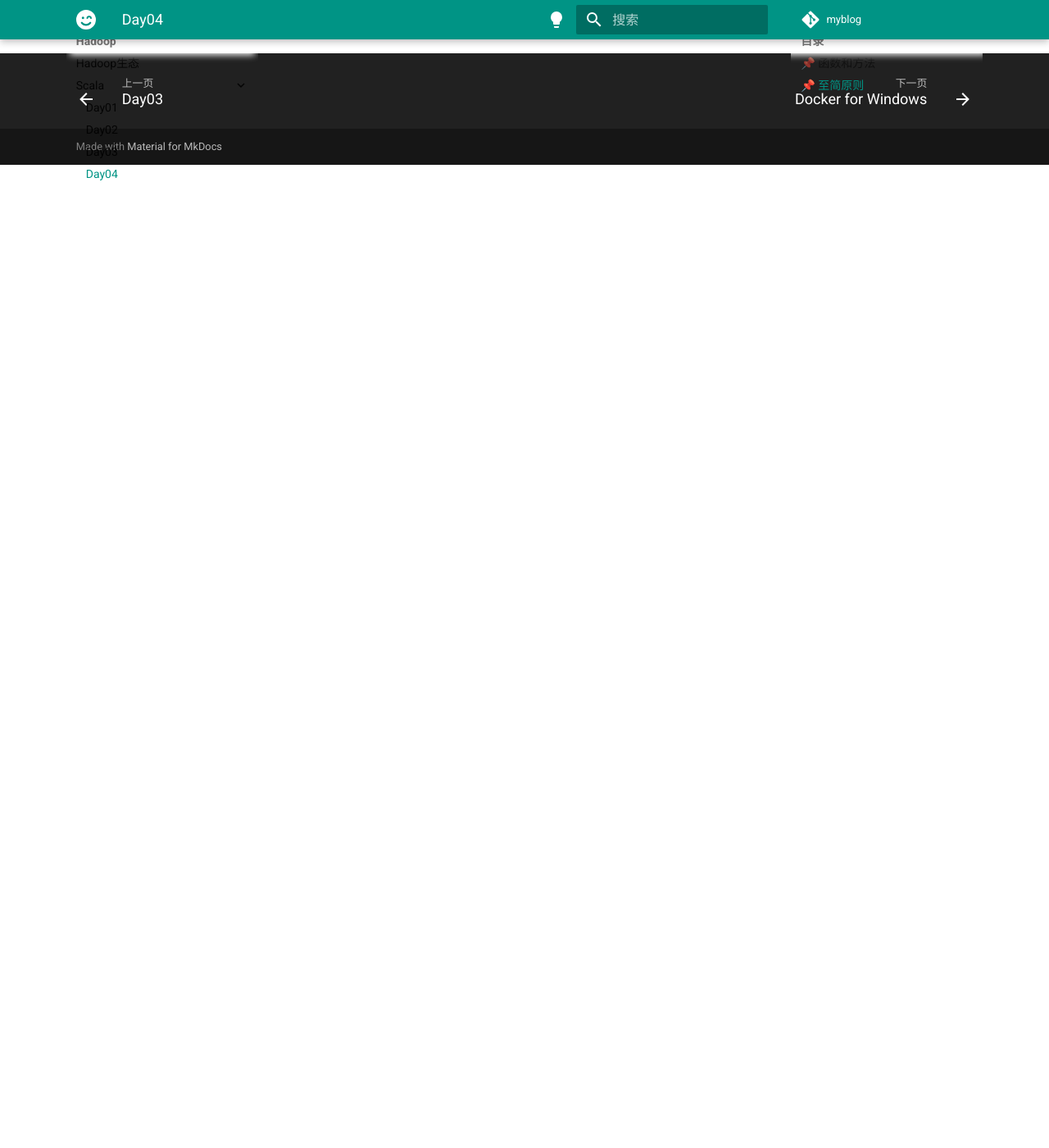
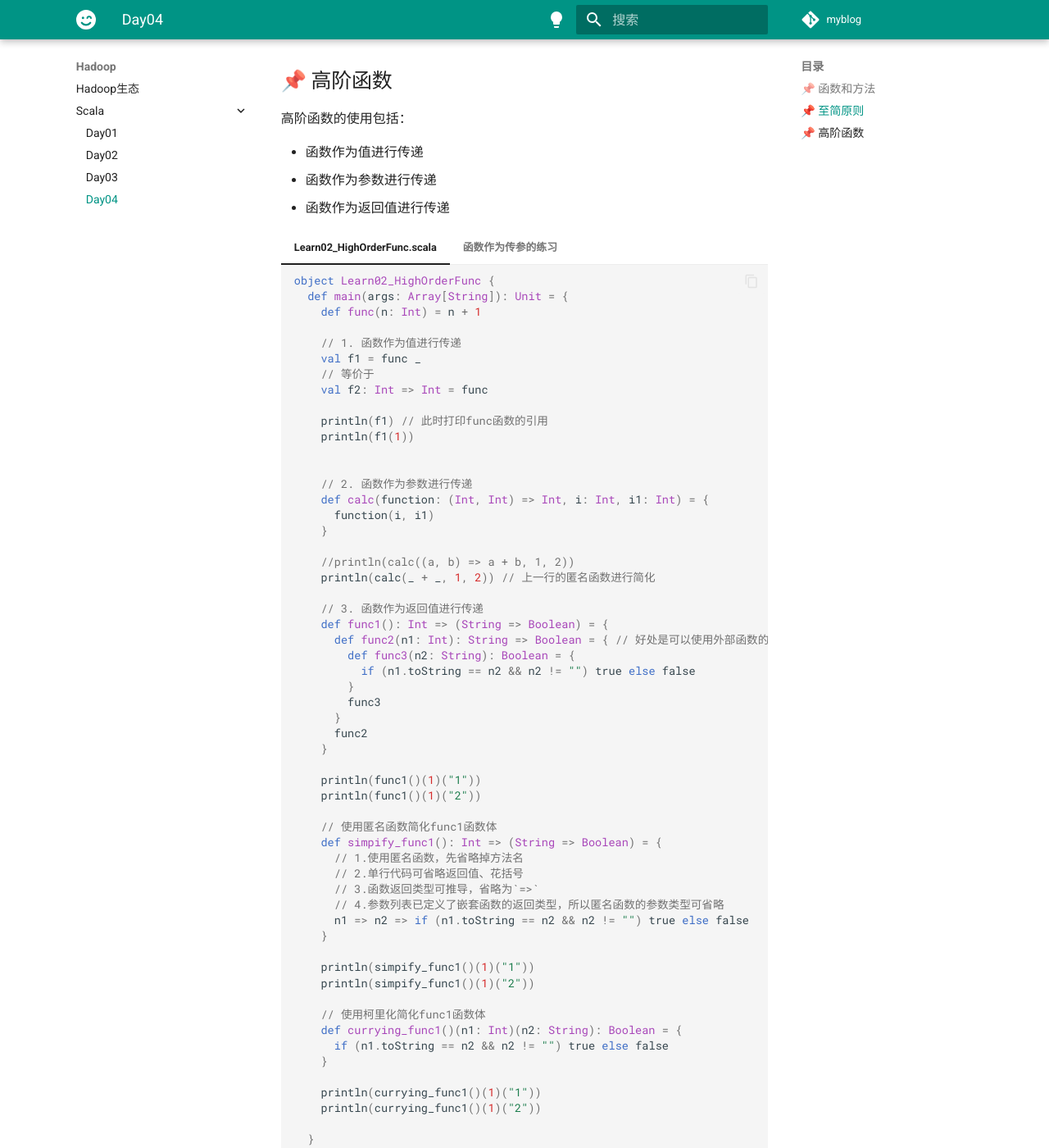
Before and after one commit to Jork-S-B/Jork-S-B.github.io, an MkDocs documentation site: the page built from docs/hadoop/scala/day04.md, in a window 1280 px wide and 1400 px high, scrolled down 1339 px. Shown: the whole window at 82% size. Built offline with MkDocs 1.6.1 and Material for MkDocs 9.7.7, drawn with Linux system fonts in a browser that asks for light colours; comment, search, counter and statistics services are not loaded; before the commit the page ends 1540 px from its top, so only the background shows below that; some of the changed text lies outside the part shown.

Commit message:
1.补充笔记说明 2.补充高阶函数笔记

````diff
--- a/docs/hadoop/scala/day04.md
+++ b/docs/hadoop/scala/day04.md
@@ -11,7 +11,7 @@ Scala融合了面向对象编程及函数式编程。
 ## 📌 至简原则
 
 * __如果函数体只有一行代码，可省略花括号__
-* __如果返回值类型能推断出来，那么:和返回值类型可省略__
+* __如果返回值类型能推断出来，那么返回值类型可省略为`=>`__
 * __如果参数按顺序只使用一次，可直接使用下划线代替__
 * __如果参数列表中只有一个参数，小括号可省略__
 * 如果没有参数列表，函数声明可以省略小括号，而调用时必须省略小括号
@@ -44,3 +44,88 @@ Scala融合了面向对象编程及函数式编程。
     }
 
     ```
+
+## 📌 高阶函数
+
+高阶函数的使用包括：
+
+* 函数作为值进行传递
+* 函数作为参数进行传递
+* 函数作为返回值进行传递
+
+=== "Learn02_HighOrderFunc.scala"
+
+    ```scala
+    object Learn02_HighOrderFunc {
+      def main(args: Array[String]): Unit = {
+        def func(n: Int) = n + 1
+
+        // 1. 函数作为值进行传递
+        val f1 = func _
+        // 等价于
+        val f2: Int => Int = func
+
+        println(f1) // 此时打印func函数的引用
+        println(f1(1))
+
+
+        // 2. 函数作为参数进行传递
+        def calc(function: (Int, Int) => Int, i: Int, i1: Int) = {
+          function(i, i1)
+        }
+
+        //println(calc((a, b) => a + b, 1, 2))
+        println(calc(_ + _, 1, 2)) // 上一行的匿名函数进行简化
+
+        // 3. 函数作为返回值进行传递
+        def func1(): Int => (String => Boolean) = {
+          def func2(n1: Int): String => Boolean = { // 好处是可以使用外部函数的变量，这种情况称之为闭包
+            def func3(n2: String): Boolean = {
+              if (n1.toString == n2 && n2 != "") true else false
+            }
+            func3
+          }
+          func2
+        }
+
+        println(func1()(1)("1"))
+        println(func1()(1)("2"))
+
+        // 使用匿名函数简化func1函数体
+        def simpify_func1(): Int => (String => Boolean) = {
+          // 1.使用匿名函数，先省略掉方法名
+          // 2.单行代码可省略返回值、花括号
+          // 3.函数返回类型可推导，省略为`=>`
+          // 4.参数列表已定义了嵌套函数的返回类型，所以匿名函数的参数类型可省略
+          n1 => n2 => if (n1.toString == n2 && n2 != "") true else false
+        }
+
+        println(simpify_func1()(1)("1"))
+        println(simpify_func1()(1)("2"))
+
+        // 使用柯里化简化func1函数体
+        def currying_func1()(n1: Int)(n2: String): Boolean = {
+          if (n1.toString == n2 && n2 != "") true else false
+        }
+
+        println(currying_func1()(1)("1"))
+        println(currying_func1()(1)("2"))
+
+      }
+    }
+    ```
+
+
+=== "函数作为传参的练习"
+
+    ```scala
+    // 对数组进行处理，处理过程以函数作为传参，并处理后的结果作为返回值（有点像策略模式？）
+    def arrOperation(arr: Array[Int], function: Int => Int): Array[AnyVal] = {
+      for (i <- arr) yield function(i)
+    }
+
+    val arr: Array[Int] = Array(1, 2, 3, 4, 5)
+    // Array是引用类型，不能直接打印
+    println(arrOperation(arr, _ * 2).mkString(","))
+    println(arrOperation(arr, (i: Int) => if (i % 2 == 0) i else 0).mkString(",")) // todo，如果要把0的从数组中删除，应该怎么处理？
+    ```
````
Also changed, not shown: docs/hadoop/ecosystem.md (+1 -0 lines), docs/hadoop/scala/day01.md (+1 -1 lines), docs/hadoop/scala/day03.md (+41 -14 lines).
